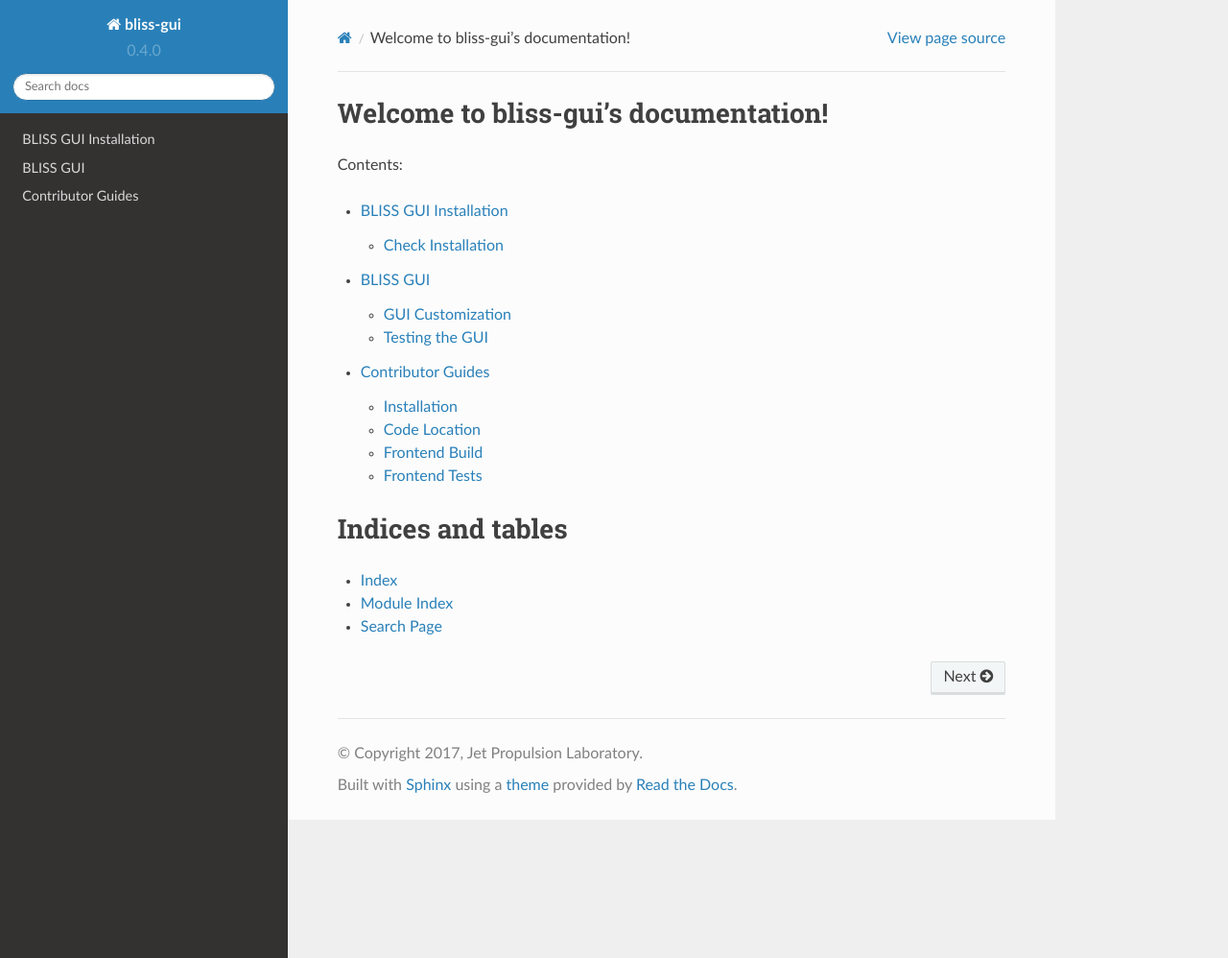
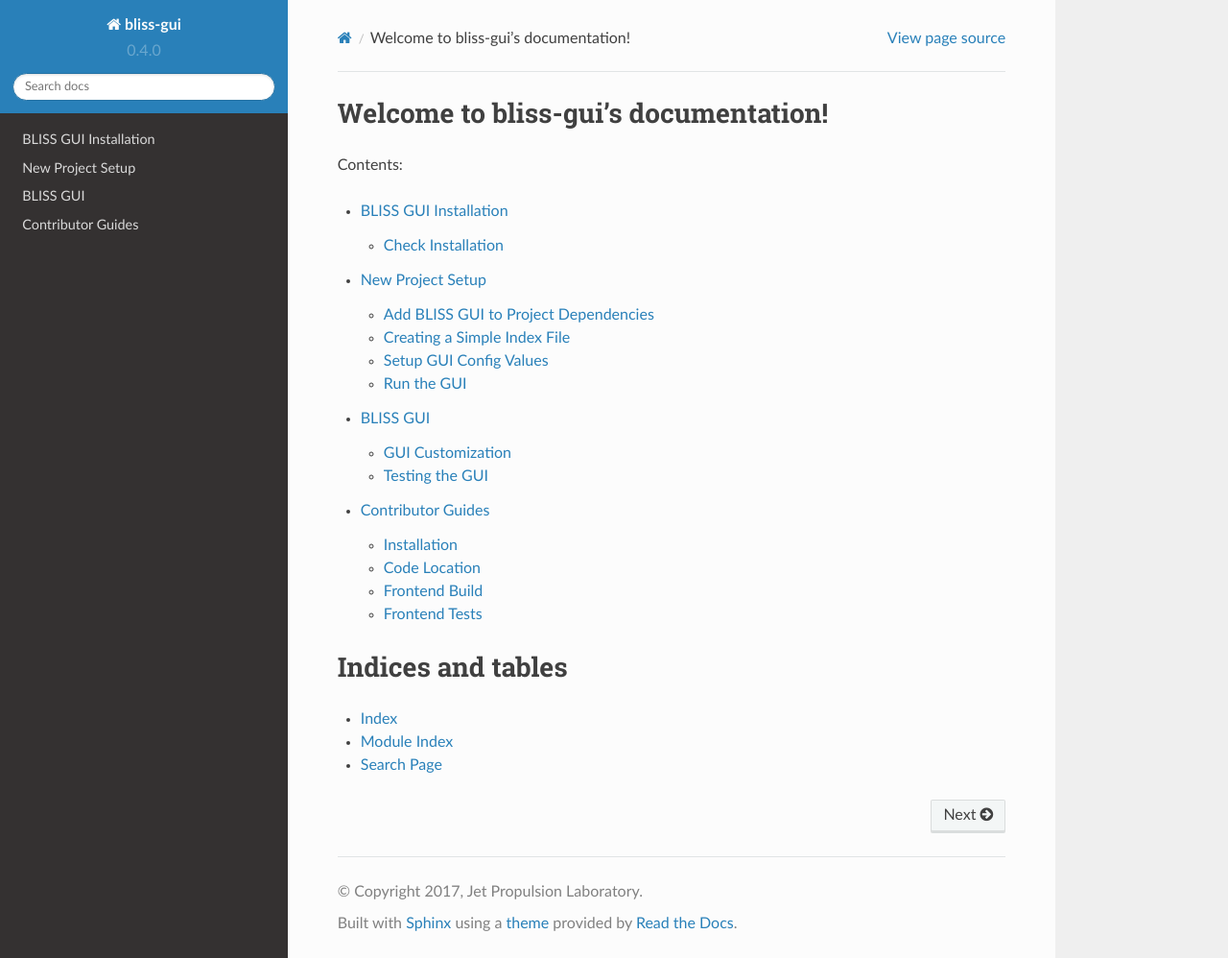
Before and after one commit to NASA-AMMOS/AIT-GUI, a Sphinx documentation site: the page built from doc/source/index.rst, in a window 1280 px wide and 998 px high. Shown: the whole window at 96% size. Built offline with Sphinx 7.4.7 and the Read the Docs theme 2.0.0, drawn with Linux system fonts in a browser that asks for light colours.

Commit message:
Issue #110 - Add New Project Setup doc page

```diff
--- a/doc/source/index.rst
+++ b/doc/source/index.rst
@@ -12,6 +12,7 @@
    :maxdepth: 2
 
    installation
+   new_project
    bliss_gui
    contribute
 
--- /dev/null
+++ b/doc/source/new_project.rst
@@ -0,0 +1,102 @@
+New Project Setup
+=================
+
+The following documentation will teach you how to get started using BLISS GUI to build a MOS website for your project. The guide assumes that you've created a repository in which your project's GUI code will reside and that it is a Python based project. It also assumes that you've run through the `BLISS Core New Project Setup <https://github.jpl.nasa.gov/pages/bliss/bliss-core/project_setup.html>`_ guide as well.
+
+Note, we're using the following directory layout in this example. You can use it as a reference to understand why we have paths specified the way we do:
+
+.. code-block:: bash
+
+   myexamplegui/
+   ├── html
+   │   └── index.html
+   └── setup.py
+
+Add BLISS GUI to Project Dependencies
+-------------------------------------
+
+You'll need to add BLISS GUI to either your **requirements.txt** file or your **setup.py** file.
+
+If you use a requirements file for specifying dependencies:
+
+.. code-block:: bash
+
+   --extra-index-url https://bliss.jpl.nasa.gov/pypi/simple/
+   bliss-gui==1.0.0
+
+If you use **setup.py** for specifying dependencies:
+
+.. code-block:: bash
+
+   install_requires = [
+       bliss-gui==1.0.0
+   ],
+   dependency_links = [
+       'https://bliss.jpl.nasa.gov/pypi/simple/bliss-gui'
+   ]
+
+Creating a Simple Index File
+----------------------------
+
+Now that we are depending on BLISS GUI let's get a simple index page up and running. The following simple page will give us something to look at once we get the GUI started:
+
+.. code-block:: html
+
+   <!doctype html>
+   <head>
+     <link rel="stylesheet" href="bliss/gui/static/build/bliss.bundle.css">
+     <script src="bliss/gui/static/build/bliss.bundle.js"></script>
+   </head>
+   <body>
+
+   <div class="navbar navbar-inverse navbar-fixed-top">
+     <div class="container">
+       <div class="navbar-header">
+         <a class="navbar-brand" href="#">My Example GUI</a><br>
+       </div>
+     </div>
+   </div>
+
+   <div class="container">
+     <bliss-tabset class="nav-tabs">
+       <bliss-tab title="Welcome">
+         <h1>Welcome to BLISS GUI</h1>
+       </bliss-tab>
+       <bliss-tab title="Clock">
+         <h1>The current time</h1>
+         <bliss-clock class="navbar-text" doy="true"></bliss-clock>
+       </bliss-tab>
+     </bliss-tabset>
+   </body>
+
+Setup GUI Config Values
+-----------------------
+
+You'll want to add a GUI section to your **config.yaml** file to set various things. For this example we'll set two attributes, the relative path to the index file above and some default telemetry stream information. The **gui.html.directory** attribute tells the GUI where to look for HTML files for your web application. The **telemetry** object gives the GUI a list of telemetry streams on which it should listen for data. We'll leave this set to the default telemetry port.
+
+In your full application you'll want to set a number of other configuration values. You can read about the other configuration parameters in the documentation.
+
+.. code-block:: yaml
+
+   gui:
+       html:
+           directory: ./html
+       telemetry:
+          - stream:
+                name: MyExampleTelemetryStream
+                port: 3076
+
+Run the GUI
+-----------
+
+You're all set to open your GUI for the first time. Startup the GUI process by running the following at a terminal:
+
+.. code-block:: bash
+
+   bliss_gui.py
+
+This should automatically open up a browser and point it to **localhost:8080**. If it doesn't, open up your browser of choice and point it at the URL. You should see something that looks like the following.
+
+.. image:: _static/example_gui.png
+
+Congratulations! You've successfully gotten your project setup and ready for development with BLISS GUI.
```
Also changed, not shown: doc/source/_static/example_gui.png (added).
